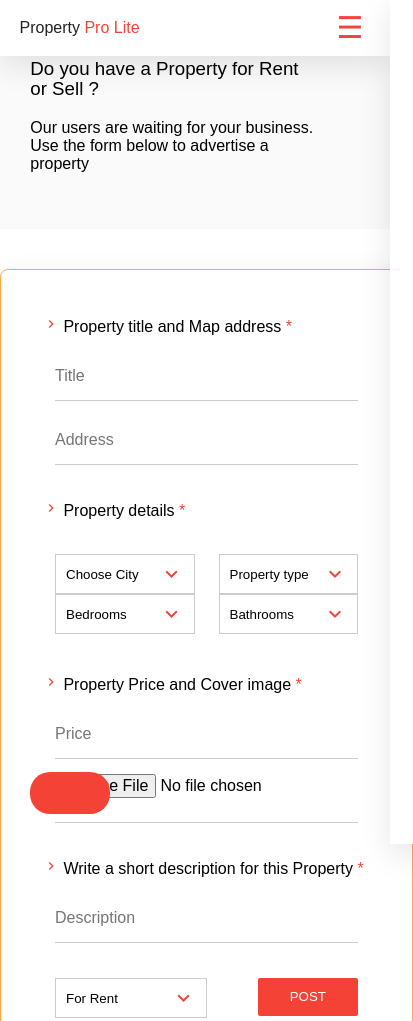
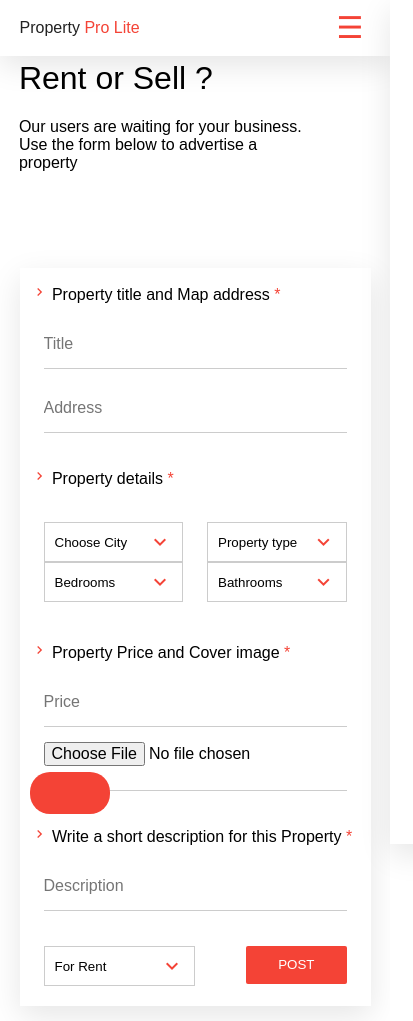
Before and after one commit to alfredruhara/property-pro-lite, a plain HTML site: page UI/html/account.html in a window 390 px wide. Shown: the top 1021 px of the page, 413 px wide, since content can reach past the window. Drawn offline with Linux system fonts and the light colour scheme; files whose address does not match are found by name.

Commit message:
[bg-166751459] Fix element boud of the grid responsive

```diff
--- a/UI/css/style.css
+++ b/UI/css/style.css
@@ -629,7 +629,7 @@ nav {
   }
 
   #toggle-menu:checked ~ label {
-    right: 50%;
+    right: 52%;
   }
 
 /* Work with medium and down screens  */
--- a/UI/html/account.html
+++ b/UI/html/account.html
@@ -44,19 +44,21 @@
 
 
     <div class="row">
-            <div class="col s12  bg-white-delay " >
+            <div class="col s12   " style="padding-left: 0em">
                 <div class="container ">
                         <div class="let " style="padding-left: 0em" >
-                                <h3> Do you have a Property for Rent or Sell ? </h3>
+                                <h1> Rent or Sell ? </h1>
                                 <p>  Our users are waiting for your business. Use the form below to advertise a property   </p>
                          </div>
                 </div>
             </div>
     </div>
+
+
     <div class="row"></div>
 
     <!-- Post -->
-    <div class="container fine-depth" style="padding: 30px; border-radius: 8px; border:1px solid #ffab40;" >
+    <div class="container fine-depth" >
         <div class="row " >
             <form class="">
                 <div class="row">
```
Also changed, not shown: UI/html/agents.html (+1 -1 lines), UI/html/profile.html (+1 -1 lines), UI/html/property_edit.html (+1 -1 lines), UI/html/sold.html (+1 -1 lines).
